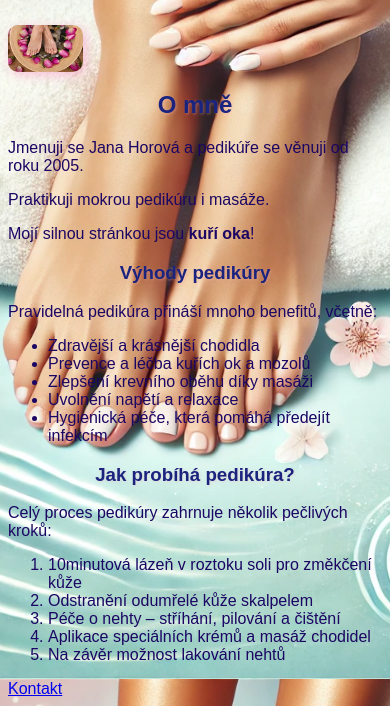
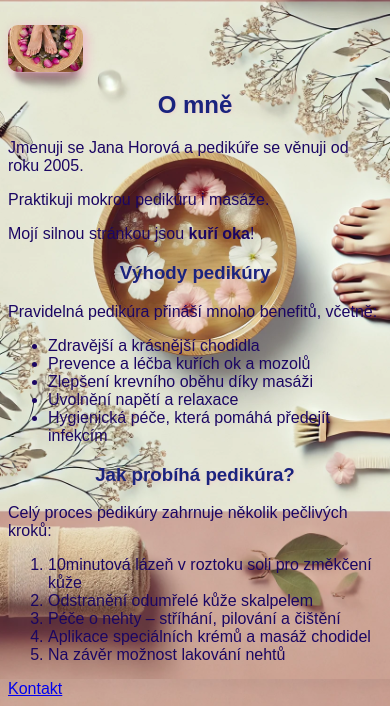
Before and after one commit to Teddy-design-88/pedikura, a plain HTML site: page index.html in a window 390 px wide. Shown: the part 165-871 px from the top of the page. Drawn offline with Linux system fonts and the light colour scheme; a web font is replaced by a local one.

Commit message:
Add files via upload

```diff
--- a/styl.css
+++ b/styl.css
@@ -57,6 +57,17 @@ h2, h3 {
 .tlacitko:hover {
     background-color: #0056b3;
 }
+
+@media (max-width: 768px) {
+    body {
+        background-image: url('obrazky/pozadi_mobil.jpg'); /* Cesta k obrázku pro mobilní verzi */
+        background-size: cover;
+        background-position: center;
+        background-repeat: no-repeat;
+        background-attachment: fixed;
+    }
+}
+
 @media (max-width: 480px) {
     body {
         font-size: 16px;
```
Also changed, not shown: obrazky/pozadi_mobil.jpg (added).
